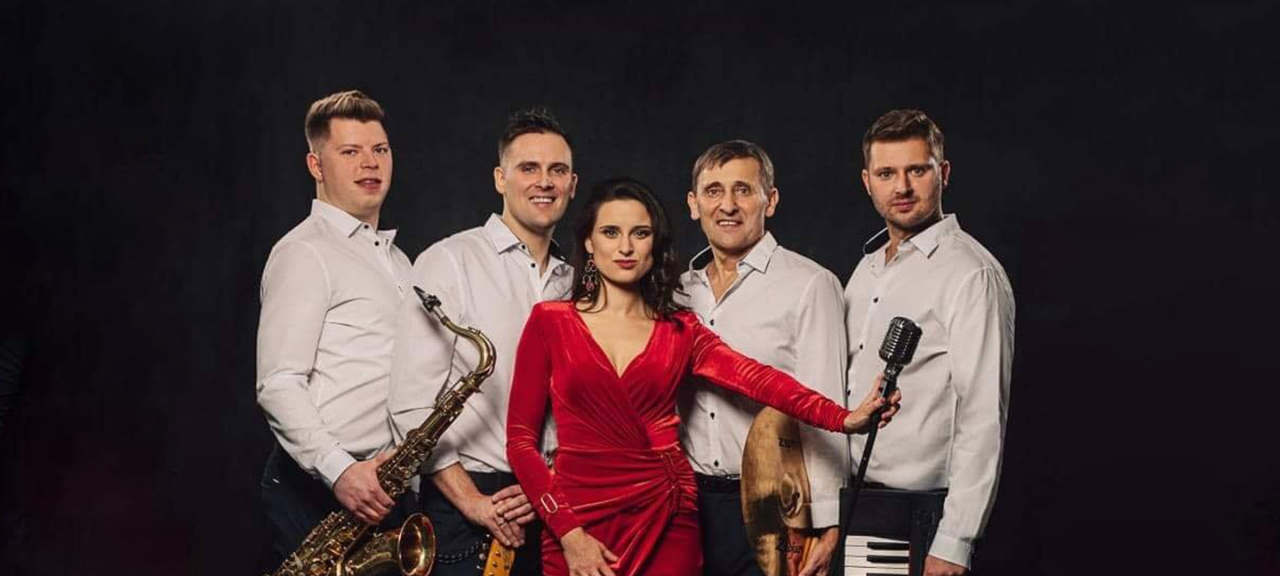
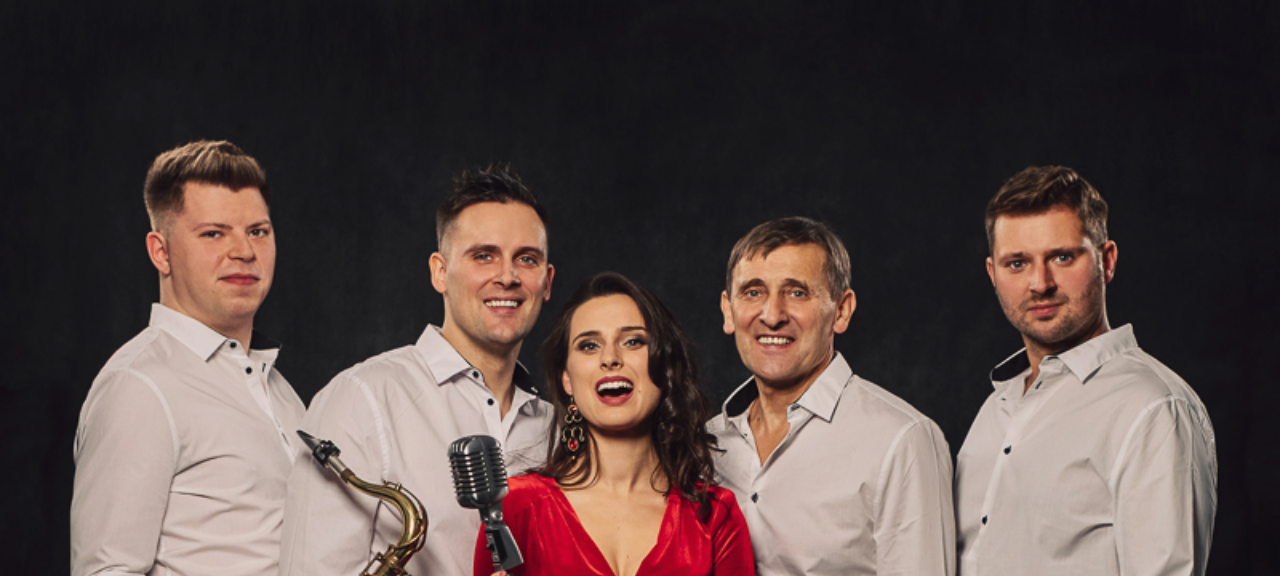
Before and after one commit to SophiaLewan/Ostrowscy_Band, a website built with Parcel: page index.html in a window 1280 px wide. Shown: the part 73-649 px from the top of the page. Built offline with nearby package versions, Linux system fonts and the light colour scheme.

Commit message:
Update index.html

```diff
--- a/index.html
+++ b/index.html
@@ -40,7 +40,7 @@
     <section class="heroWrapper">
       <img class="heroImage"
         alt="Zespół muzyki rozrywkowej Ostrowscy Band składający się z pięciu artystów na scenie: wokalistki z mikrofonem i czterech mężczyzn grających na instrumentach - gitarze elektrycznej, saksofonie, perkusji i klawiszach"
-        src="./public/hero.png" />
+        src="./public/FXT24634psss.jpg" />
       <h1 class="heroTittle">OSTROWSCY BAND</h1>
     </section>
 
```
